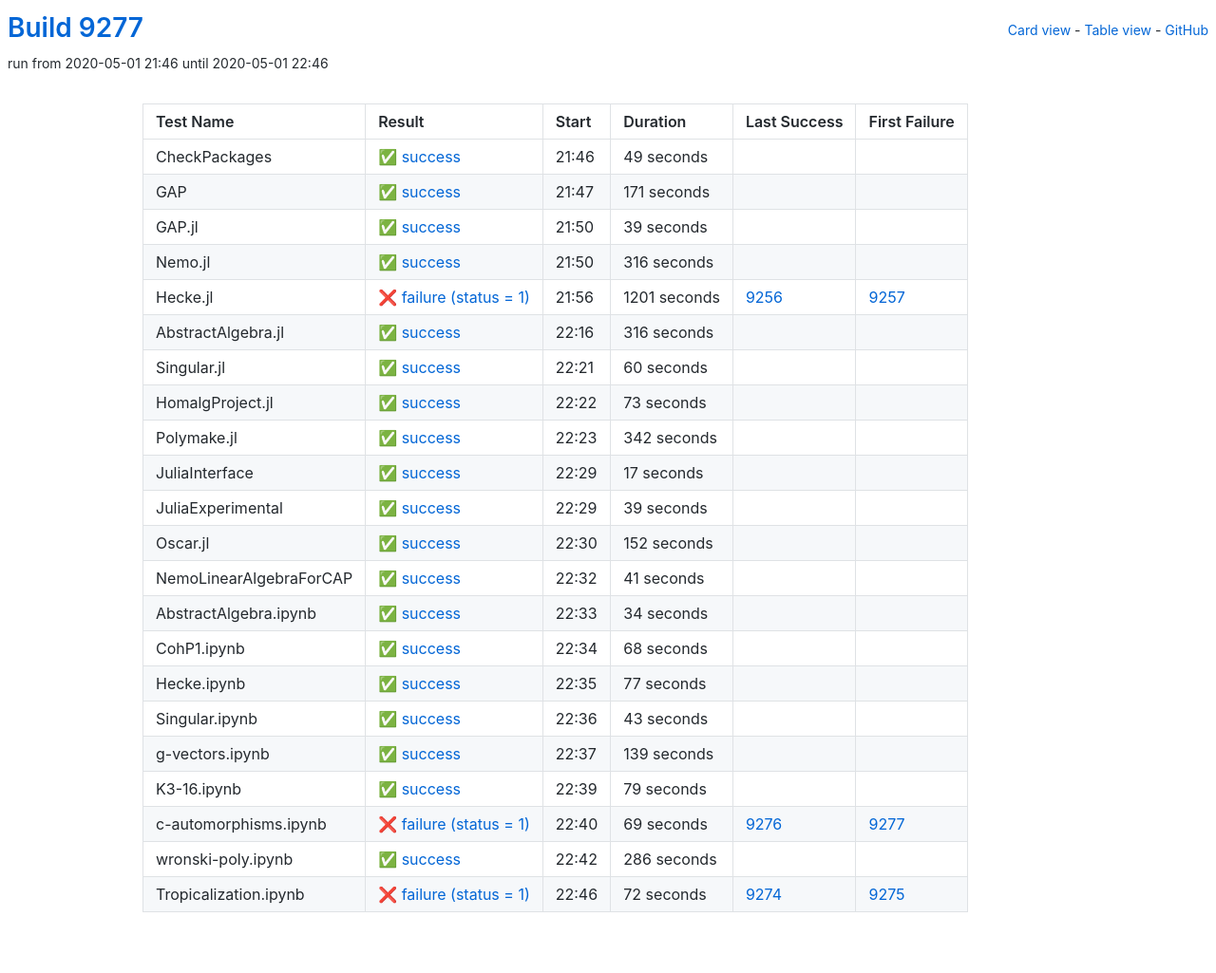
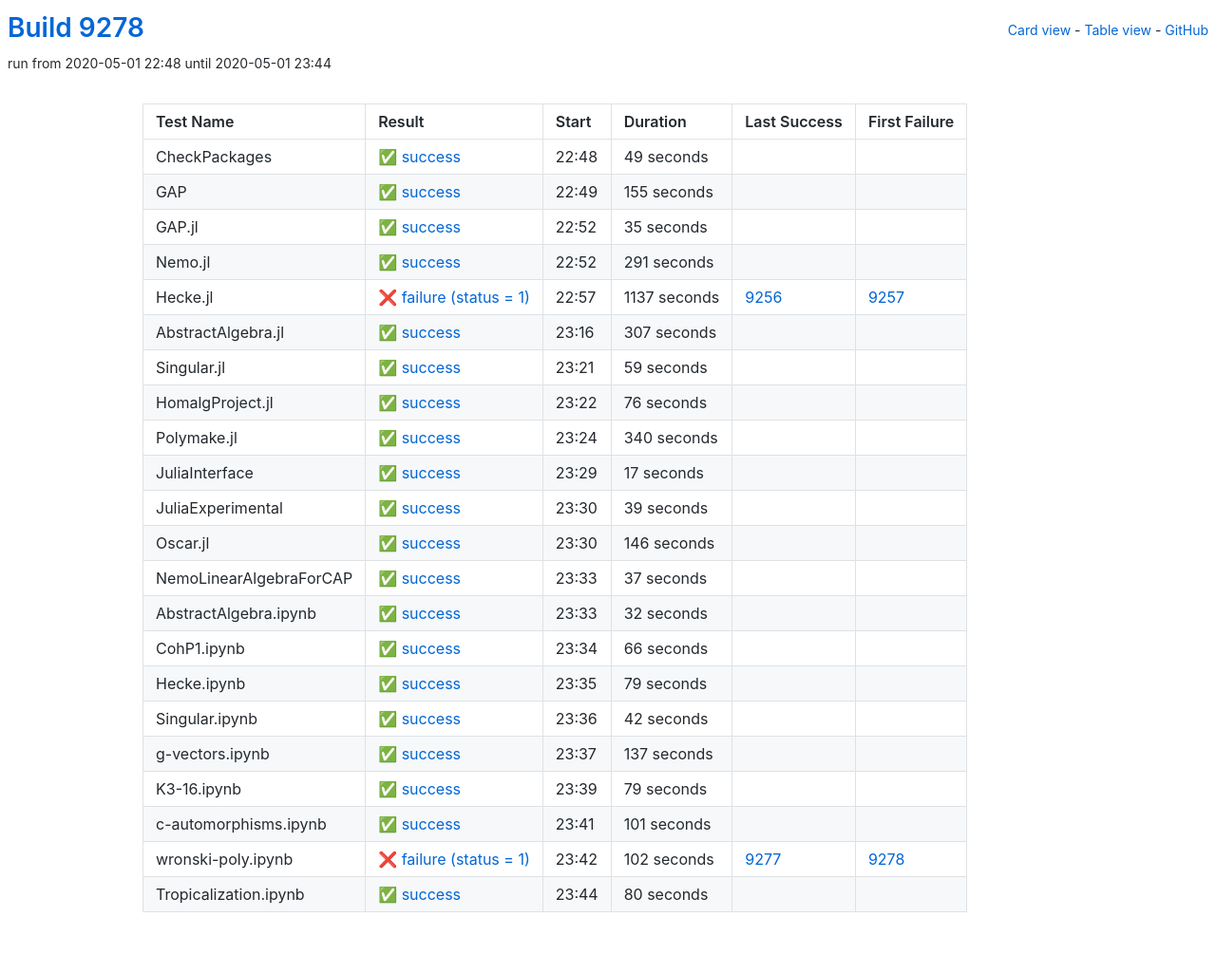
Before and after one commit to oscar-system/oscar-ci-status, a Jekyll site: the page built from table.html, in a window 1280 px wide. Shown: the whole page at 95% size. Built offline with Jekyll 4.4.1, drawn with Linux system fonts in a browser that asks for light colours.

Commit message:
Build 9278

```diff
--- a/_data/ci.yml
+++ b/_data/ci.yml
@@ -1,5 +1,5 @@
-build: 9277
-build_url: https://oscarci.mathematik.uni-kl.de/job/oscar/9277/
+build: 9278
+build_url: https://oscarci.mathematik.uni-kl.de/job/oscar/9278/
 job: oscar
 tests:
 - duration: 49
@@ -8,20 +8,108 @@
   first_failure_url: null
   last_success: false
   last_success_url: null
-  log: https://oscarci.mathematik.uni-kl.de/job/oscar/9277/artifact/logs/build-9277/CheckPackages.log
+  log: https://oscarci.mathematik.uni-kl.de/job/oscar/9278/artifact/logs/build-9278/CheckPackages.log
   name: CheckPackages
-  start: 2020-05-01 21:46
+  start: 2020-05-01 22:48
   status: success
   success: true
-- duration: 171
+- duration: 155
   exitcode: 0
   first_failure: false
   first_failure_url: null
   last_success: false
   last_success_url: null
-  log: https://oscarci.mathematik.uni-kl.de/job/oscar/9277/artifact/logs/build-9277/GAP.log
+  log: https://oscarci.mathematik.uni-kl.de/job/oscar/9278/artifact/logs/build-9278/GAP.log
   name: GAP
-  start: 2020-05-01 21:47
+  start: 2020-05-01 22:49
+  status: success
+  success: true
+- duration: 35
+  exitcode: 0
+  first_failure: false
+  first_failure_url: null
+  last_success: false
+  last_success_url: null
+  log: https://oscarci.mathematik.uni-kl.de/job/oscar/9278/artifact/logs/build-9278/GAP.jl.log
+  name: GAP.jl
+  start: 2020-05-01 22:52
+  status: success
+  success: true
+- duration: 291
+  exitcode: 0
+  first_failure: false
+  first_failure_url: null
+  last_success: false
+  last_success_url: null
+  log: https://oscarci.mathematik.uni-kl.de/job/oscar/9278/artifact/logs/build-9278/Nemo.jl.log
+  name: Nemo.jl
+  start: 2020-05-01 22:52
+  status: success
+  success: true
+- duration: 1137
+  exitcode: 1
+  first_failure: 9257
+  first_failure_url: https://oscarci.mathematik.uni-kl.de/job/oscar/9257/
+  last_success: 9256
+  last_success_url: https://oscarci.mathematik.uni-kl.de/job/oscar/9256/
+  log: https://oscarci.mathematik.uni-kl.de/job/oscar/9278/artifact/logs/build-9278/Hecke.jl.log
+  name: Hecke.jl
+  start: 2020-05-01 22:57
+  status: failure
+  success: false
+- duration: 307
+  exitcode: 0
+  first_failure: false
+  first_failure_url: null
+  last_success: false
+  last_success_url: null
+  log: https://oscarci.mathematik.uni-kl.de/job/oscar/9278/artifact/logs/build-9278/AbstractAlgebra.jl.log
+  name: AbstractAlgebra.jl
+  start: 2020-05-01 23:16
+  status: success
+  success: true
+- duration: 59
+  exitcode: 0
+  first_failure: false
+  first_failure_url: null
+  last_success: false
+  last_success_url: null
+  log: https://oscarci.mathematik.uni-kl.de/job/oscar/9278/artifact/logs/build-9278/Singular.jl.log
+  name: Singular.jl
+  start: 2020-05-01 23:21
+  status: success
+  success: true
+- duration: 76
+  exitcode: 0
+  first_failure: false
+  first_failure_url: null
+  last_success: false
+  last_success_url: null
+  log: https://oscarci.mathematik.uni-kl.de/job/oscar/9278/artifact/logs/build-9278/HomalgProject.jl.log
+  name: HomalgProject.jl
+  start: 2020-05-01 23:22
+  status: success
+  success: true
+- duration: 340
+  exitcode: 0
+  first_failure: false
+  first_failure_url: null
+  last_success: false
+  last_success_url: null
+  log: https://oscarci.mathematik.uni-kl.de/job/oscar/9278/artifact/logs/build-9278/Polymake.jl.log
+  name: Polymake.jl
+  start: 2020-05-01 23:24
+  status: success
+  success: true
+- duration: 17
+  exitcode: 0
+  first_failure: false
+  first_failure_url: null
+  last_success: false
+  last_success_url: null
+  log: https://oscarci.mathematik.uni-kl.de/job/oscar/9278/artifact/logs/build-9278/JuliaInterface.log
+  name: JuliaInterface
+  start: 2020-05-01 23:29
   status: success
   success: true
 - duration: 39
@@ -30,174 +118,53 @@
   first_failure_url: null
   last_success: false
   last_success_url: null
-  log: https://oscarci.mathematik.uni-kl.de/job/oscar/9277/artifact/logs/build-9277/GAP.jl.log
-  name: GAP.jl
-  start: 2020-05-01 21:50
+  log: https://oscarci.mathematik.uni-kl.de/job/oscar/9278/artifact/logs/build-9278/JuliaExperimental.log
+  name: JuliaExperimental
+  start: 2020-05-01 23:30
   status: success
   success: true
-- duration: 316
+- duration: 146
   exitcode: 0
   first_failure: false
   first_failure_url: null
   last_success: false
   last_success_url: null
-  log: https://oscarci.mathematik.uni-kl.de/job/oscar/9277/artifact/logs/build-9277/Nemo.jl.log
-  name: Nemo.jl
-  start: 2020-05-01 21:50
+  log: https://oscarci.mathematik.uni-kl.de/job/oscar/9278/artifact/logs/build-9278/Oscar.jl.log
+  name: Oscar.jl
+  start: 2020-05-01 23:30
   status: success
   success: true
-- duration: 1201
-  exitcode: 1
-  first_failure: 9257
-  first_failure_url: https://oscarci.mathematik.uni-kl.de/job/oscar/9257/
-  last_success: 9256
-  last_success_url: https://oscarci.mathematik.uni-kl.de/job/oscar/9256/
-  log: https://oscarci.mathematik.uni-kl.de/job/oscar/9277/artifact/logs/build-9277/Hecke.jl.log
-  name: Hecke.jl
-  start: 2020-05-01 21:56
-  status: failure
-  success: false
-- duration: 316
+- duration: 37
   exitcode: 0
   first_failure: false
   first_failure_url: null
   last_success: false
   last_success_url: null
-  log: https://oscarci.mathematik.uni-kl.de/job/oscar/9277/artifact/logs/build-9277/AbstractAlgebra.jl.log
-  name: AbstractAlgebra.jl
-  start: 2020-05-01 22:16
+  log: https://oscarci.mathematik.uni-kl.de/job/oscar/9278/artifact/logs/build-9278/NemoLinearAlgebraForCAP.log
+  name: NemoLinearAlgebraForCAP
+  start: 2020-05-01 23:33
   status: success
   success: true
-- duration: 60
+- duration: 32
   exitcode: 0
   first_failure: false
   first_failure_url: null
   last_success: false
   last_success_url: null
-  log: https://oscarci.mathematik.uni-kl.de/job/oscar/9277/artifact/logs/build-9277/Singular.jl.log
-  name: Singular.jl
-  start: 2020-05-01 22:21
+  log: https://oscarci.mathematik.uni-kl.de/job/oscar/9278/artifact/logs/build-9278/AbstractAlgebra.ipynb.log
+  name: AbstractAlgebra.ipynb
+  start: 2020-05-01 23:33
   status: success
   success: true
-- duration: 73
+- duration: 66
   exitcode: 0
   first_failure: false
   first_failure_url: null
   last_success: false
   last_success_url: null
-  log: https://oscarci.mathematik.uni-kl.de/job/oscar/9277/artifact/logs/build-9277/HomalgProject.jl.log
-  name: HomalgProject.jl
-  start: 2020-05-01 22:22
-  status: success
-  success: true
-- duration: 342
-  exitcode: 0
-  first_failure: false
-  first_failure_url: null
-  last_success: false
-  last_success_url: null
-  log: https://oscarci.mathematik.uni-kl.de/job/oscar/9277/artifact/logs/build-9277/Polymake.jl.log
-  name: Polymake.jl
-  start: 2020-05-01 22:23
-  status: success
-  success: true
-- duration: 17
-  exitcode: 0
-  first_failure: false
-  first_failure_url: null
-  last_success: false
-  last_success_url: null
-  log: https://oscarci.mathematik.uni-kl.de/job/oscar/9277/artifact/logs/build-9277/JuliaInterface.log
-  name: JuliaInterface
-  start: 2020-05-01 22:29
-  status: success
-  success: true
-- duration: 39
-  exitcode: 0
-  first_failure: false
-  first_failure_url: null
-  last_success: false
-  last_success_url: null
-  log: https://oscarci.mathematik.uni-kl.de/job/oscar/9277/artifact/logs/build-9277/JuliaExperimental.log
-  name: JuliaExperimental
-  start: 2020-05-01 22:29
-  status: success
-  success: true
-- duration: 152
-  exitcode: 0
-  first_failure: false
-  first_failure_url: null
-  last_success: false
-  last_success_url: null
-  log: https://oscarci.mathematik.uni-kl.de/job/oscar/9277/artifact/logs/build-9277/Oscar.jl.log
-  name: Oscar.jl
-  start: 2020-05-01 22:30
-  status: success
-  success: true
-- duration: 41
-  exitcode: 0
-  first_failure: false
-  first_failure_url: null
-  last_success: false
-  last_success_url: null
-  log: https://oscarci.mathematik.uni-kl.de/job/oscar/9277/artifact/logs/build-9277/NemoLinearAlgebraForCAP.log
-  name: NemoLinearAlgebraForCAP
-  start: 2020-05-01 22:32
-  status: success
-  success: true
-- duration: 34
-  exitcode: 0
-  first_failure: false
-  first_failure_url: null
-  last_success: false
-  last_success_url: null
-  log: https://oscarci.mathematik.uni-kl.de/job/oscar/9277/artifact/logs/build-9277/AbstractAlgebra.ipynb.log
-  name: AbstractAlgebra.ipynb
-  start: 2020-05-01 22:33
-  status: success
-  success: true
-- duration: 68
-  exitcode: 0
-  first_failure: false
-  first_failure_url: null
-  last_success: false
-  last_success_url: null
-  log: https://oscarci.mathematik.uni-kl.de/job/oscar/9277/artifact/logs/build-9277/CohP1.ipynb.log
+  log: https://oscarci.mathematik.uni-kl.de/job/oscar/9278/artifact/logs/build-9278/CohP1.ipynb.log
   name: CohP1.ipynb
-  start: 2020-05-01 22:34
-  status: success
-  success: true
-- duration: 77
-  exitcode: 0
-  first_failure: false
-  first_failure_url: null
-  last_success: false
-  last_success_url: null
-  log: https://oscarci.mathematik.uni-kl.de/job/oscar/9277/artifact/logs/build-9277/Hecke.ipynb.log
-  name: Hecke.ipynb
-  start: 2020-05-01 22:35
-  status: success
-  success: true
-- duration: 43
-  exitcode: 0
-  first_failure: false
-  first_failure_url: null
-  last_success: false
-  last_success_url: null
-  log: https://oscarci.mathematik.uni-kl.de/job/oscar/9277/artifact/logs/build-9277/Singular.ipynb.log
-  name: Singular.ipynb
-  start: 2020-05-01 22:36
-  status: success
-  success: true
-- duration: 139
-  exitcode: 0
-  first_failure: false
-  first_failure_url: null
-  last_success: false
-  last_success_url: null
-  log: https://oscarci.mathematik.uni-kl.de/job/oscar/9277/artifact/logs/build-9277/g-vectors.ipynb.log
-  name: g-vectors.ipynb
-  start: 2020-05-01 22:37
+  start: 2020-05-01 23:34
   status: success
   success: true
 - duration: 79
@@ -206,41 +173,74 @@
   first_failure_url: null
   last_success: false
   last_success_url: null
-  log: https://oscarci.mathematik.uni-kl.de/job/oscar/9277/artifact/logs/build-9277/K3-16.ipynb.log
-  name: K3-16.ipynb
-  start: 2020-05-01 22:39
+  log: https://oscarci.mathematik.uni-kl.de/job/oscar/9278/artifact/logs/build-9278/Hecke.ipynb.log
+  name: Hecke.ipynb
+  start: 2020-05-01 23:35
   status: success
   success: true
-- duration: 69
-  exitcode: 1
-  first_failure: 9277
-  first_failure_url: https://oscarci.mathematik.uni-kl.de/job/oscar/9277/
-  last_success: 9276
-  last_success_url: https://oscarci.mathematik.uni-kl.de/job/oscar/9276/
-  log: https://oscarci.mathematik.uni-kl.de/job/oscar/9277/artifact/logs/build-9277/c-automorphisms.ipynb.log
-  name: c-automorphisms.ipynb
-  start: 2020-05-01 22:40
-  status: failure
-  success: false
-- duration: 286
+- duration: 42
   exitcode: 0
   first_failure: false
   first_failure_url: null
   last_success: false
   last_success_url: null
-  log: https://oscarci.mathematik.uni-kl.de/job/oscar/9277/artifact/logs/build-9277/wronski-poly.ipynb.log
-  name: wronski-poly.ipynb
-  start: 2020-05-01 22:42
+  log: https://oscarci.mathematik.uni-kl.de/job/oscar/9278/artifact/logs/build-9278/Singular.ipynb.log
+  name: Singular.ipynb
+  start: 2020-05-01 23:36
   status: success
   success: true
-- duration: 72
+- duration: 137
+  exitcode: 0
+  first_failure: false
+  first_failure_url: null
+  last_success: false
+  last_success_url: null
+  log: https://oscarci.mathematik.uni-kl.de/job/oscar/9278/artifact/logs/build-9278/g-vectors.ipynb.log
+  name: g-vectors.ipynb
+  start: 2020-05-01 23:37
+  status: success
+  success: true
+- duration: 79
+  exitcode: 0
+  first_failure: false
+  first_failure_url: null
+  last_success: false
+  last_success_url: null
+  log: https://oscarci.mathematik.uni-kl.de/job/oscar/9278/artifact/logs/build-9278/K3-16.ipynb.log
+  name: K3-16.ipynb
+  start: 2020-05-01 23:39
+  status: success
+  success: true
+- duration: 101
+  exitcode: 0
+  first_failure: false
+  first_failure_url: null
+  last_success: false
+  last_success_url: null
+  log: https://oscarci.mathematik.uni-kl.de/job/oscar/9278/artifact/logs/build-9278/c-automorphisms.ipynb.log
+  name: c-automorphisms.ipynb
+  start: 2020-05-01 23:41
+  status: success
+  success: true
+- duration: 102
   exitcode: 1
-  first_failure: 9275
-  first_failure_url: https://oscarci.mathematik.uni-kl.de/job/oscar/9275/
-  last_success: 9274
-  last_success_url: https://oscarci.mathematik.uni-kl.de/job/oscar/9274/
-  log: https://oscarci.mathematik.uni-kl.de/job/oscar/9277/artifact/logs/build-9277/Tropicalization.ipynb.log
-  name: Tropicalization.ipynb
-  start: 2020-05-01 22:46
+  first_failure: 9278
+  first_failure_url: https://oscarci.mathematik.uni-kl.de/job/oscar/9278/
+  last_success: 9277
+  last_success_url: https://oscarci.mathematik.uni-kl.de/job/oscar/9277/
+  log: https://oscarci.mathematik.uni-kl.de/job/oscar/9278/artifact/logs/build-9278/wronski-poly.ipynb.log
+  name: wronski-poly.ipynb
+  start: 2020-05-01 23:42
   status: failure
   success: false
+- duration: 80
+  exitcode: 0
+  first_failure: false
+  first_failure_url: null
+  last_success: false
+  last_success_url: null
+  log: https://oscarci.mathematik.uni-kl.de/job/oscar/9278/artifact/logs/build-9278/Tropicalization.ipynb.log
+  name: Tropicalization.ipynb
+  start: 2020-05-01 23:44
+  status: success
+  success: true
```
Also changed, not shown: README.md.
